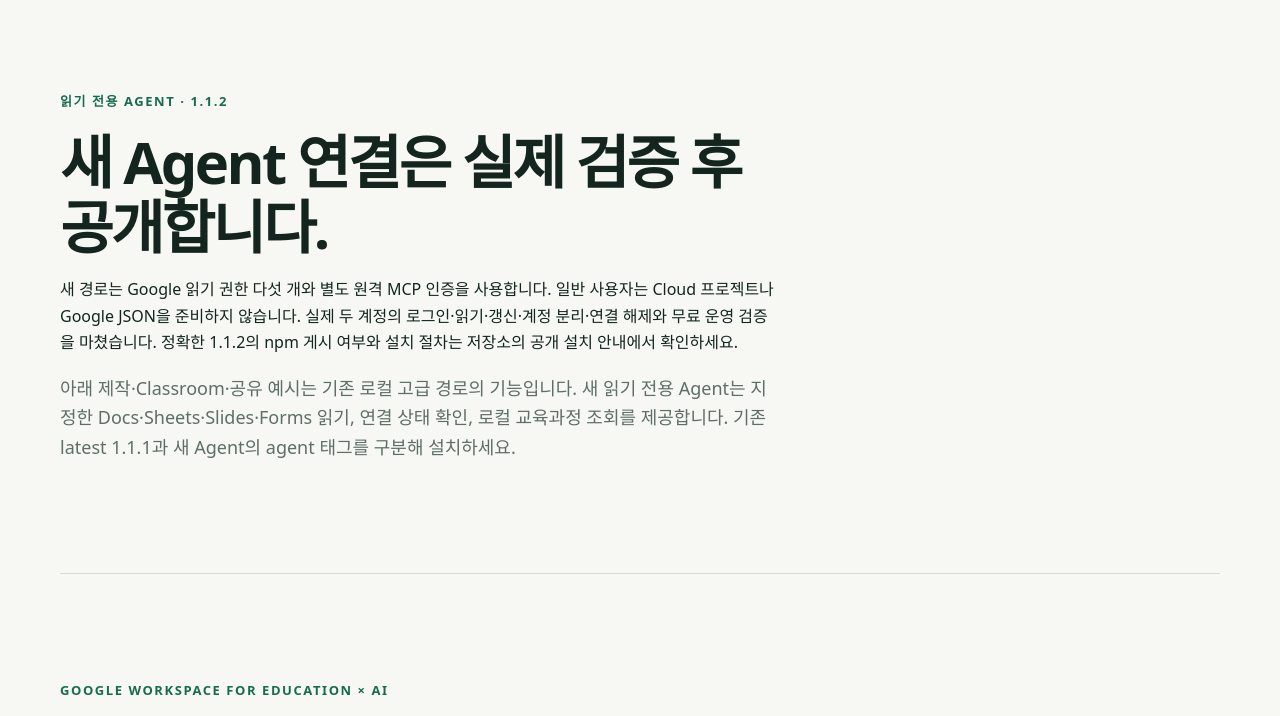
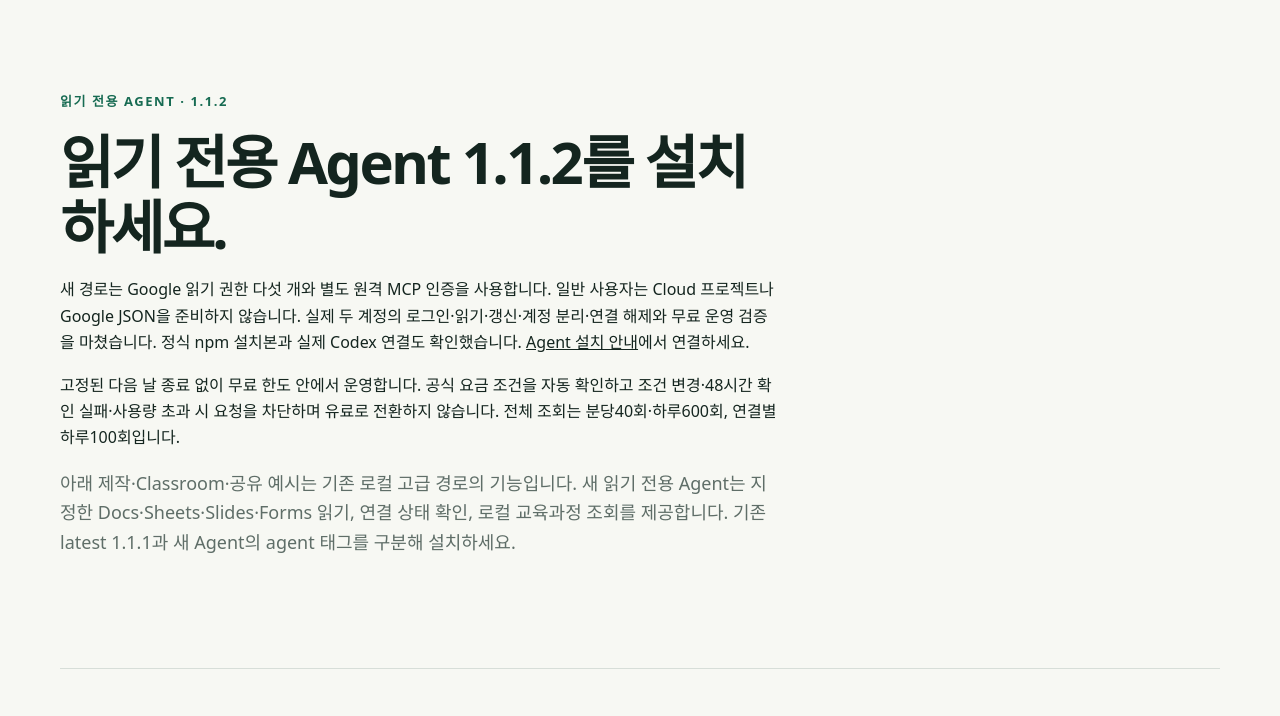
Before and after one commit to Kimmahone/edu-workspace-mcp, a website: page docs/index.html in a window 1280 px wide. Shown: the part 77-793 px from the top of the page. Drawn offline with Linux system fonts and the light colour scheme.

Commit message:
Show published Agent install guidance on the public homepage

```diff
--- a/docs/index.html
+++ b/docs/index.html
@@ -40,8 +40,9 @@
       <section class="section" id="agent-status">
         <div class="section-heading">
           <p class="eyebrow">읽기 전용 Agent · 1.1.2</p>
-          <h2>새 Agent 연결은 실제 검증 후 공개합니다.</h2>
-          <p>새 경로는 Google 읽기 권한 다섯 개와 별도 원격 MCP 인증을 사용합니다. 일반 사용자는 Cloud 프로젝트나 Google JSON을 준비하지 않습니다. 실제 두 계정의 로그인·읽기·갱신·계정 분리·연결 해제와 무료 운영 검증을 마쳤습니다. 정확한 1.1.2의 npm 게시 여부와 설치 절차는 저장소의 공개 설치 안내에서 확인하세요.</p>
+          <h2>읽기 전용 Agent 1.1.2를 설치하세요.</h2>
+          <p>새 경로는 Google 읽기 권한 다섯 개와 별도 원격 MCP 인증을 사용합니다. 일반 사용자는 Cloud 프로젝트나 Google JSON을 준비하지 않습니다. 실제 두 계정의 로그인·읽기·갱신·계정 분리·연결 해제와 무료 운영 검증을 마쳤습니다. 정식 npm 설치본과 실제 Codex 연결도 확인했습니다. <a href="https://github.com/Kimmahone/edu-workspace-mcp/blob/main/docs/PUBLIC_MCP_INSTALL.md">Agent 설치 안내</a>에서 연결하세요.</p>
+          <p>고정된 다음 날 종료 없이 무료 한도 안에서 운영합니다. 공식 요금 조건을 자동 확인하고 조건 변경·48시간 확인 실패·사용량 초과 시 요청을 차단하며 유료로 전환하지 않습니다. 전체 조회는 분당40회·하루600회, 연결별 하루100회입니다.</p>
           <p>아래 제작·Classroom·공유 예시는 기존 로컬 고급 경로의 기능입니다. 새 읽기 전용 Agent는 지정한 Docs·Sheets·Slides·Forms 읽기, 연결 상태 확인, 로컬 교육과정 조회를 제공합니다. 기존 latest 1.1.1과 새 Agent의 agent 태그를 구분해 설치하세요.</p>
         </div>
       </section>
```
